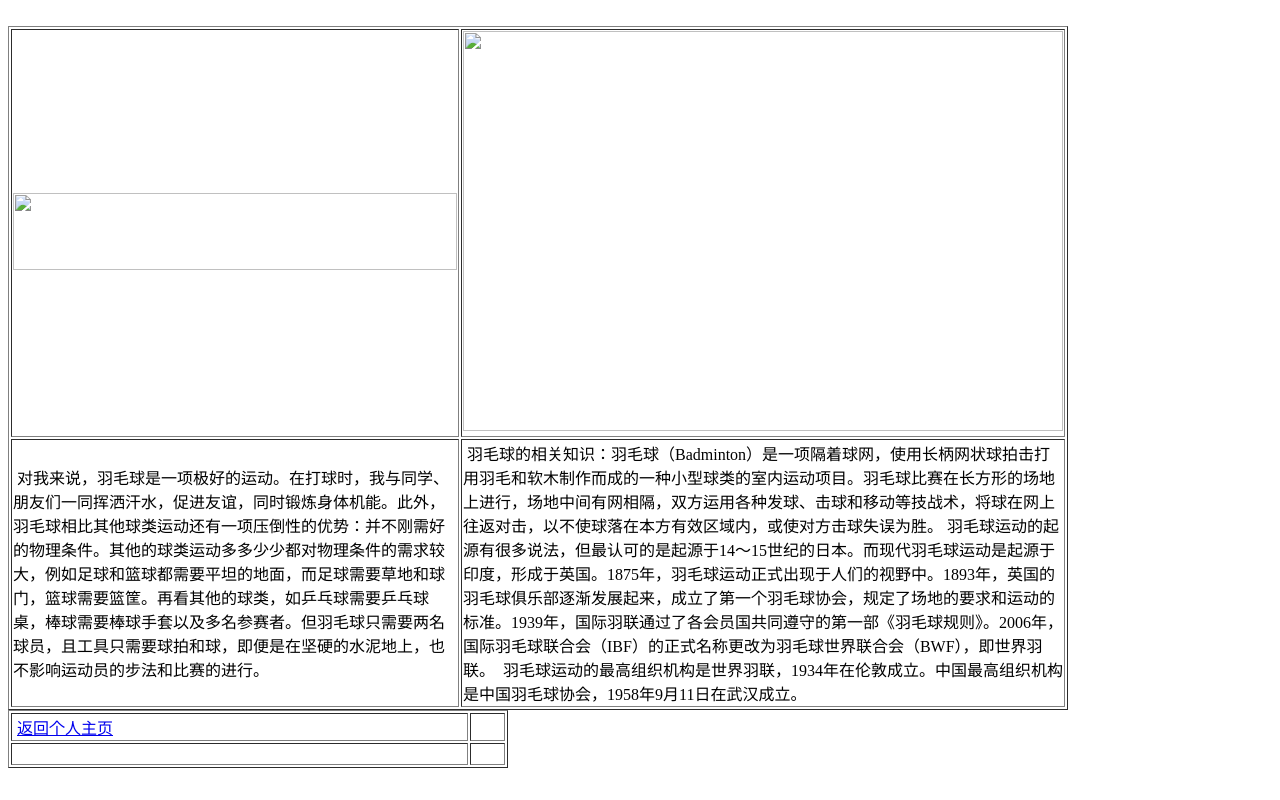
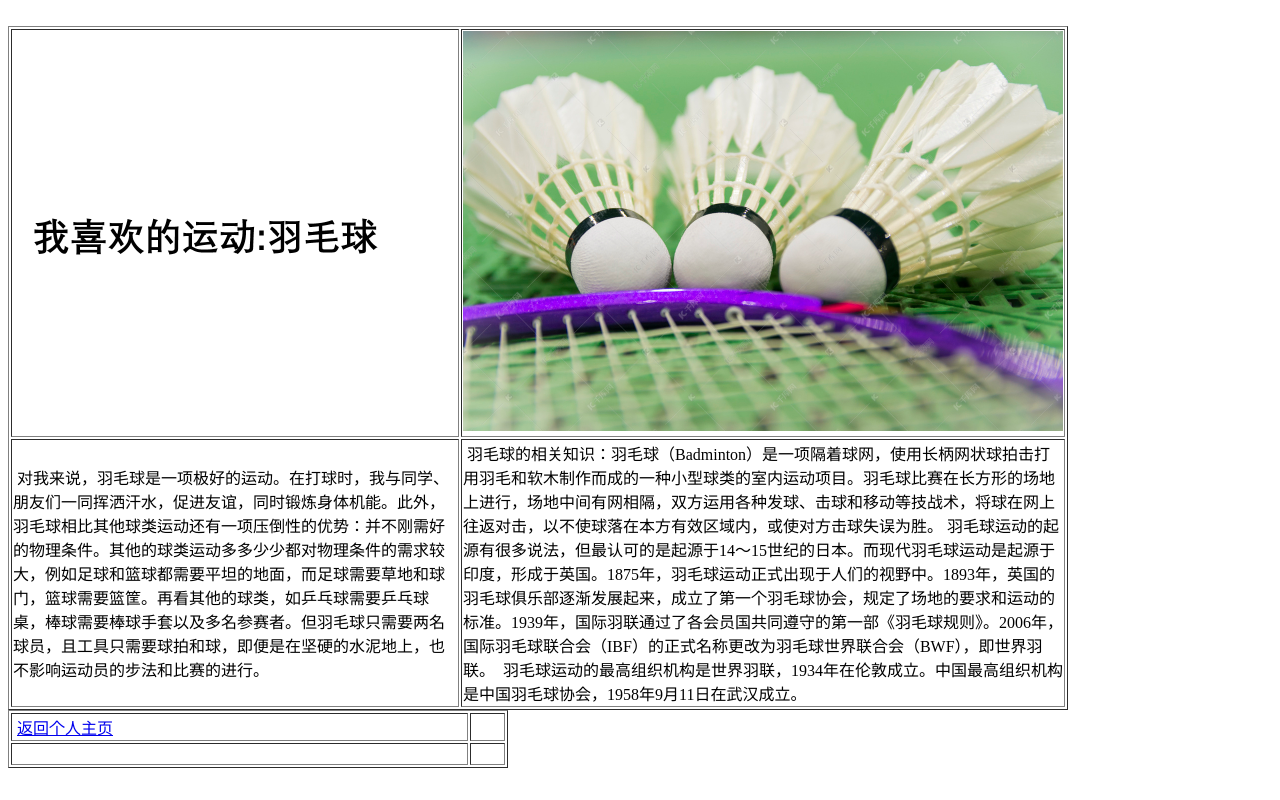
Before and after one commit to electricstick8/index, a plain HTML site: page index1.html in a window 1280 px wide. Drawn offline with Linux system fonts and the light colour scheme.

Commit message:
Update index1.html

```diff
--- a/index1.html
+++ b/index1.html
@@ -10,8 +10,8 @@
 <table width="500" border="1">
   <tbody>
     <tr>
-      <td><img src="%E7%B4%A0%E6%9D%90%E5%BA%93/index1_1.png" alt="" width="444" height="77"></td>
-      <td><img src="%E7%B4%A0%E6%9D%90%E5%BA%93/index1_2.jpg" alt="" width="600" height="400"></td>
+      <td><img src="index1_1.png" alt="" width="444" height="77"></td>
+      <td><img src="index1_2.jpg" alt="" width="600" height="400"></td>
     </tr>
     <tr>
       <td>&nbsp;对我来说，羽毛球是一项极好的运动。在打球时，我与同学、朋友们一同挥洒汗水，促进友谊，同时锻炼身体机能。此外，羽毛球相比其他球类运动还有一项压倒性的优势：并不刚需好的物理条件。其他的球类运动多多少少都对物理条件的需求较大，例如足球和篮球都需要平坦的地面，而足球需要草地和球门，篮球需要篮筐。再看其他的球类，如乒乓球需要乒乓球桌，棒球需要棒球手套以及多名参赛者。但羽毛球只需要两名球员，且工具只需要球拍和球，即便是在坚硬的水泥地上，也不影响运动员的步法和比赛的进行。</td>
```
